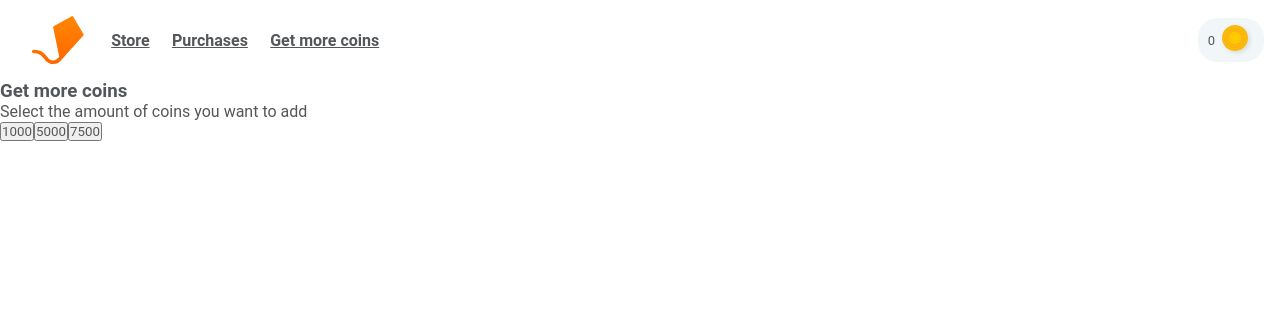
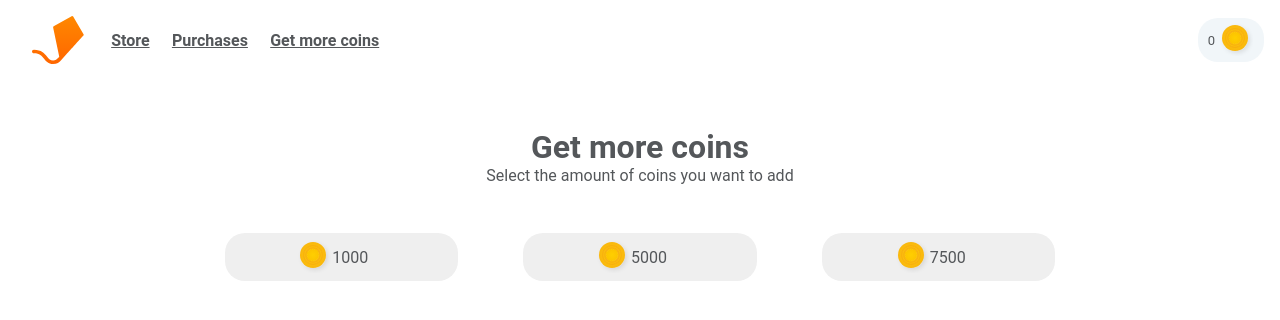
Before and after one commit to maferjimnez/proyecto-reward-store, a React (Create React App) app: page /getcoins in a window 1280 px wide. Shown: the top 320 px of the page. Built offline with nearby package versions, Linux system fonts and the light colour scheme; no server answers.

Commit message:
Agrego estilos de sección Get more coins

```diff
--- a/src/components/Header/components/Navbar.jsx
+++ b/src/components/Header/components/Navbar.jsx
@@ -30,13 +30,13 @@ function Navbar() {
       </BurgerMenuIcon>
       <NavbarList menuOpen={menuOpen}>
         <Link to="store">
-          <NavbarItems>Store</NavbarItems>
+          <NavbarItems onClick={displayMenu}>Store</NavbarItems>
         </Link>
         <Link to="purchases">
-          <NavbarItems>Purchases</NavbarItems>
+          <NavbarItems onClick={displayMenu}>Purchases</NavbarItems>
         </Link>
         <Link to="getcoins">
-          <NavbarItems>Get more coins</NavbarItems>
+          <NavbarItems onClick={displayMenu}>Get more coins</NavbarItems>
         </Link>
       </NavbarList>
     </NavbarConteiner>
--- a/src/pages/GetCoins.jsx
+++ b/src/pages/GetCoins.jsx
@@ -1,15 +1,75 @@
 import React from 'react';
+import styled from 'styled-components';
+import Coin from '../components/Header/images/coin.svg';
+import variables from '../styles/variables';
 
 function GetCoins() {
   return (
-    <main>
-      <h3>Get more coins</h3>
+    <Main>
+      <h1>Get more coins</h1>
       <p>Select the amount of coins you want to add</p>
-      <button>1000</button>
-      <button>5000</button>
-      <button>7500</button>
-    </main>
+      <ButtonsWrapper>
+        <Button>
+          <img alt="Ilustration of a coin" src={Coin} />
+          1000
+        </Button>
+        <Button>
+          <img alt="Ilustration of a coin" src={Coin} />
+          5000
+        </Button>
+        <Button>
+          <img alt="Ilustration of a coin" src={Coin} />
+          7500
+        </Button>
+      </ButtonsWrapper>
+    </Main>
   );
 }
 
+const Main = styled.main`
+  margin: 3rem 0;
+  display: flex;
+  flex-direction: column;
+  align-items: center;
+`;
+
+const Button = styled.button`
+  padding: 0.5rem 1rem;
+  border: none;
+  border-radius: 20px;
+  font-size: 1rem;
+  display: flex;
+  align-items: center;
+  justify-content: center;
+  cursor: pointer;
+
+  :hover {
+    background-color: ${variables.gray};
+  }
+
+  img {
+    margin-left: -1rem;
+  }
+
+  @media (min-width: 800px) {
+    padding: 1.5rem 7vw;
+  }
+`;
+
+const ButtonsWrapper = styled.div`
+  margin-top: 2rem;
+  height: 35vh;
+  width: 50vw;
+  display: flex;
+  flex-direction: column;
+  justify-content: space-around;
+
+  @media (min-width: 800px) {
+    margin-top: 3rem;
+    width: 70vw;
+    flex-direction: row;
+    height: 3rem;
+  }
+`;
+
 export default GetCoins;
```
Also changed, not shown: 1 other file (tests, documents, lock files or other folders).
